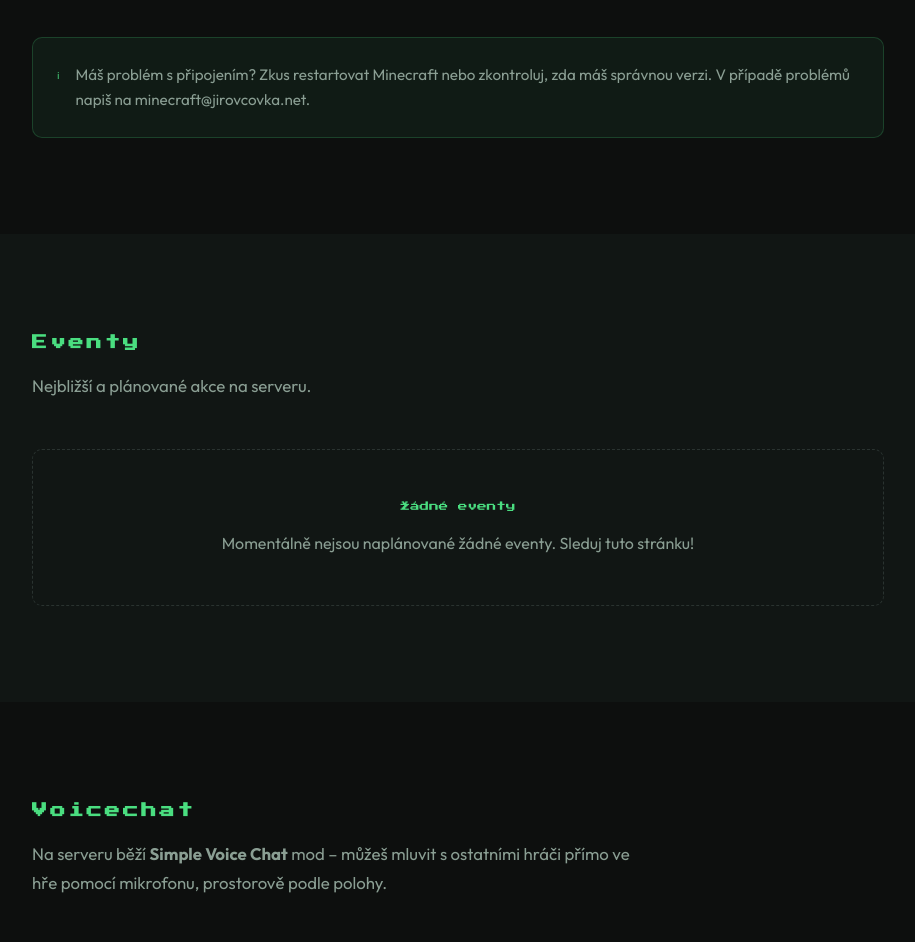
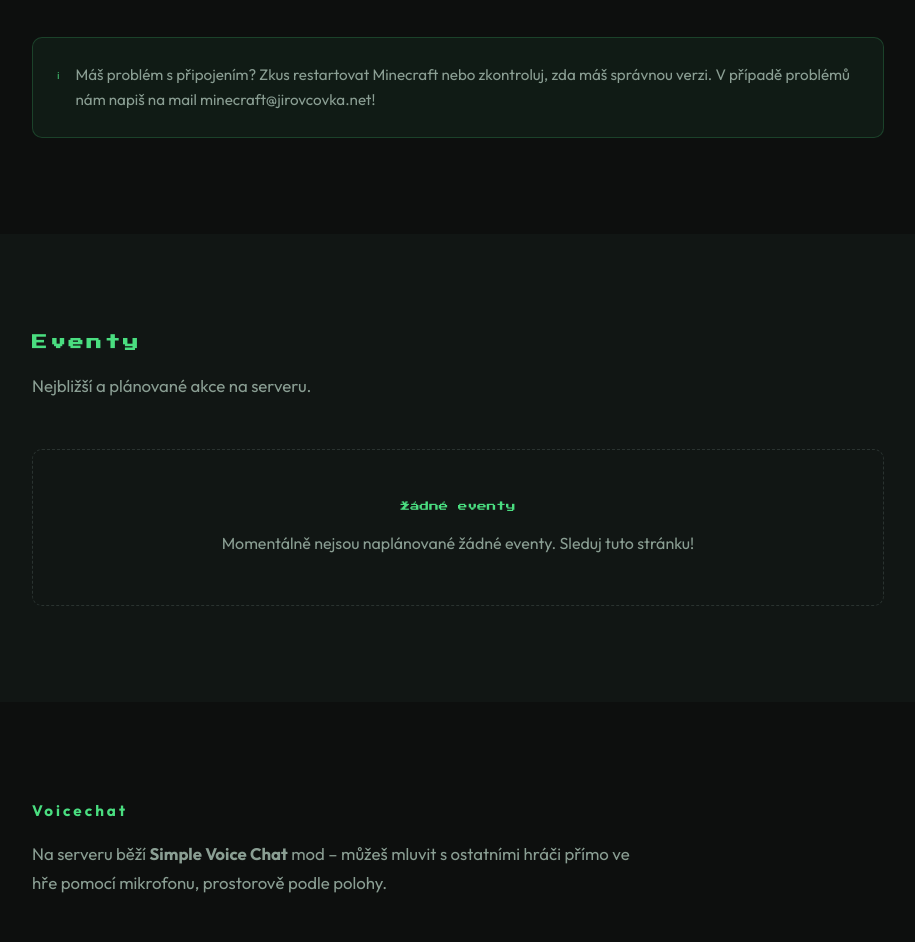
Before and after one commit to Hooooooooonza/gymjimcWEB, a website: page public/index.html in a window 1280 px wide. Shown: the part 2168-3110 px from the top of the page, without its empty margins (182-1097 px from the left). Drawn offline with Linux system fonts and the light colour scheme; no server answers.

Commit message:
Update join-note and voicechat section styles

```diff
--- a/public/index.html
+++ b/public/index.html
@@ -84,7 +84,7 @@
 
       <div class="info-box">
         <span class="pixel info-icon">ℹ</span>
-        <p id="join-note">Máš problém s připojením? Zkus restartovat Minecraft nebo zkontroluj, zda máš správnou verzi. V případě problémů napiš na minecraft@jirovcovka.net.</p>
+        <p id="join-note">Máš problém s připojením? Zkus restartovat Minecraft nebo zkontroluj, zda máš správnou verzi. V případě problémů nám napiš na mail minecraft@jirovcovka.net!</p>
       </div>
     </div>
   </section>
@@ -104,7 +104,7 @@
   <!-- VOICECHAT -->
   <section id="voicechat" class="section">
     <div class="container">
-      <h2 class="section-title pixel">Voicechat</h2>
+      <h2 class="section-title Tahoma">Voicechat</h2>
       <p class="section-lead" id="vc-intro">Na serveru běží <strong>Simple Voice Chat</strong> mod – můžeš mluvit s ostatními hráči přímo ve hře pomocí mikrofonu, prostorově podle polohy.</p>
 
       <p id="vc-desc">Aby voicechat fungoval, musíš si nainstalovat mod do svého Minecraftu. Vyber verzi podle svého modloaderu:</p>
```
